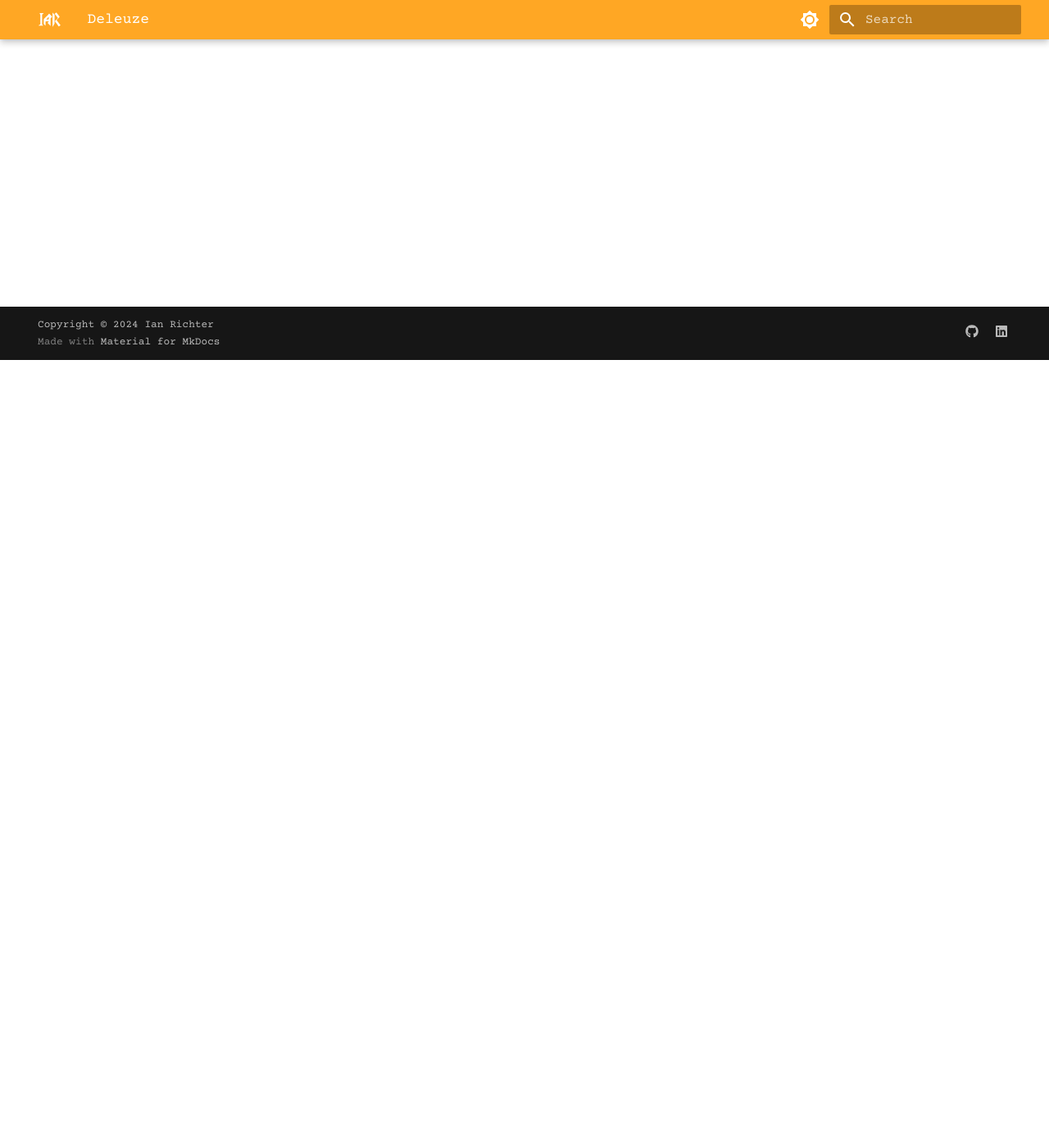
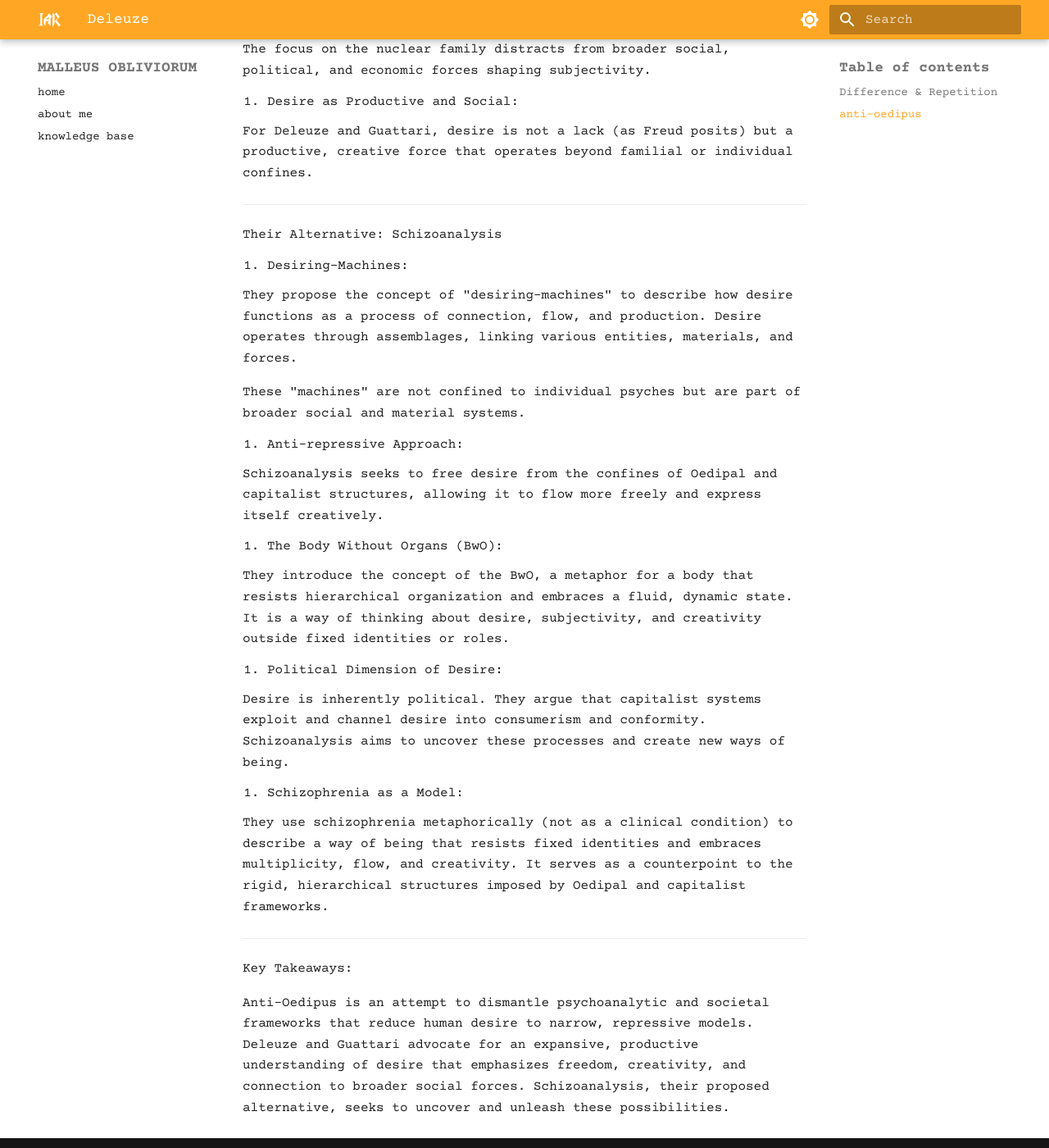
Before and after one commit to iarichter/malleus-obliviorum, an MkDocs documentation site: the page built from docs/resources/deleuze.md, in a window 1280 px wide and 1400 px high, scrolled down 961 px. Shown: the whole window at 82% size. Built offline with MkDocs 1.6.1 and Material for MkDocs 9.7.7, drawn with Linux system fonts in a browser that asks for light colours; some of the changed text lies outside the part shown.

Commit message:
Update deleuze.md

```diff
--- a/docs/resources/deleuze.md
+++ b/docs/resources/deleuze.md
@@ -6,6 +6,80 @@ tags:
 	- philosophy
 ---
 
-Difference & Repetition
+## Difference & Repetition
 "for Deleuze difference is always an affirmation, where as opposition is a negative"
 "difference is affirmative, opposition is negative"
+
+
+## anti-oedipus
+Deleuze and Guattari's Anti-Oedipus (1972) critiques psychoanalytic theories centered on the Oedipus complex and offers an alternative model for understanding desire, society, and subjectivity. The title reflects their opposition to the Freudian framework, which they saw as reductive and repressive, particularly in how it ties desire to familial structures. Here's an outline of their critique and alternative:
+
+Why "Anti-Oedipus"?
+
+1. Critique of the Oedipus Complex:
+
+The Oedipus complex frames desire through a familial triangle (mother, father, child), which Deleuze and Guattari argue imposes a narrow, culturally specific narrative onto universal human experiences.
+
+They see this model as a form of repression, channeling the complexity of desire into a moralistic and restrictive framework that serves societal control.
+
+
+
+2. Psychoanalysis as a Tool of Control:
+
+They argue that psychoanalysis reinforces capitalist and patriarchal systems by individualizing problems and pathologizing deviations from "normal" family structures.
+
+The focus on the nuclear family distracts from broader social, political, and economic forces shaping subjectivity.
+
+
+
+3. Desire as Productive and Social:
+
+For Deleuze and Guattari, desire is not a lack (as Freud posits) but a productive, creative force that operates beyond familial or individual confines.
+
+
+
+
+
+---
+
+Their Alternative: Schizoanalysis
+
+1. Desiring-Machines:
+
+They propose the concept of "desiring-machines" to describe how desire functions as a process of connection, flow, and production. Desire operates through assemblages, linking various entities, materials, and forces.
+
+These "machines" are not confined to individual psyches but are part of broader social and material systems.
+
+
+
+2. Anti-repressive Approach:
+
+Schizoanalysis seeks to free desire from the confines of Oedipal and capitalist structures, allowing it to flow more freely and express itself creatively.
+
+
+
+3. The Body Without Organs (BwO):
+
+They introduce the concept of the BwO, a metaphor for a body that resists hierarchical organization and embraces a fluid, dynamic state. It is a way of thinking about desire, subjectivity, and creativity outside fixed identities or roles.
+
+
+
+4. Political Dimension of Desire:
+
+Desire is inherently political. They argue that capitalist systems exploit and channel desire into consumerism and conformity. Schizoanalysis aims to uncover these processes and create new ways of being.
+
+
+
+5. Schizophrenia as a Model:
+
+They use schizophrenia metaphorically (not as a clinical condition) to describe a way of being that resists fixed identities and embraces multiplicity, flow, and creativity. It serves as a counterpoint to the rigid, hierarchical structures imposed by Oedipal and capitalist frameworks.
+
+
+
+
+
+---
+
+Key Takeaways:
+
+Anti-Oedipus is an attempt to dismantle psychoanalytic and societal frameworks that reduce human desire to narrow, repressive models. Deleuze and Guattari advocate for an expansive, productive understanding of desire that emphasizes freedom, creativity, and connection to broader social forces. Schizoanalysis, their proposed alternative, seeks to uncover and unleash these possibilities.
```
